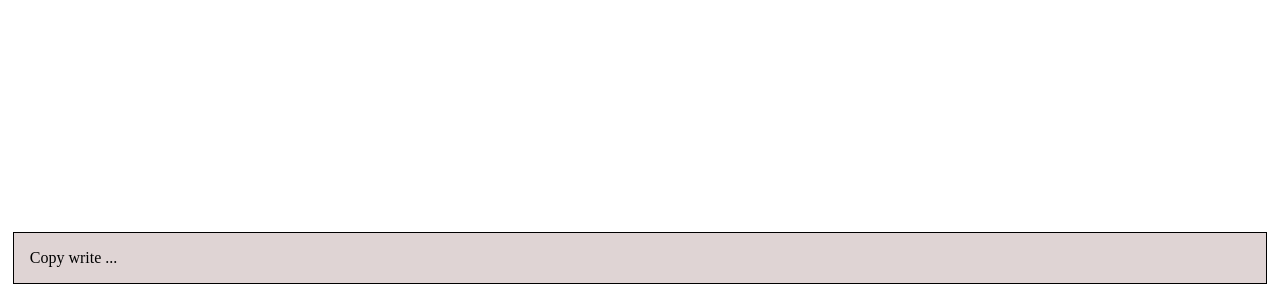
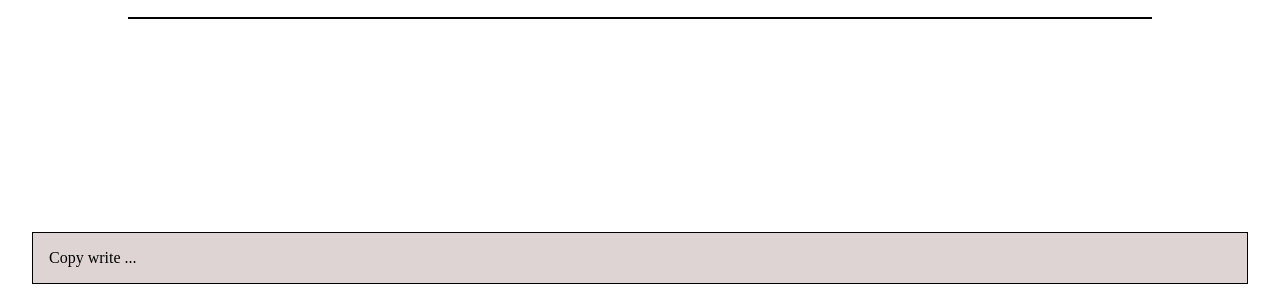
Before and after one commit to yasinabdmahmood/Awesome-books, a plain HTML site: page index.html in a window 1280 px wide. Shown: the part 508-800 px from the top of the page. Drawn offline with Linux system fonts and the light colour scheme.

Commit message:
Fix the position of footer section

```diff
--- a/index.css
+++ b/index.css
@@ -5,6 +5,7 @@ body {
   flex-direction: column;
   align-items: center;
   width: 100%;
+  min-height: 100vh;
   padding: 0%;
   margin: 0%;
   overflow-x: hidden;
@@ -21,9 +22,10 @@ h1 {
 .page-wrapper {
   display: flex;
   flex-direction: column;
-  justify-content: flex-start;
+  justify-content: space-between;
   align-items: center;
   width: 100vw;
+  min-height: 100vh;
   padding: 0%;
   margin: 0%;
 }
@@ -195,9 +197,9 @@ ul li input {
 }
 
 .footer-wrapper {
-  position: fixed;
-  bottom: 0;
-  width: 98%;
+  position: relative;
+
+  width: 95%;
   margin-bottom: 0.5rem;
   margin-top: 5rem;
 }
```
